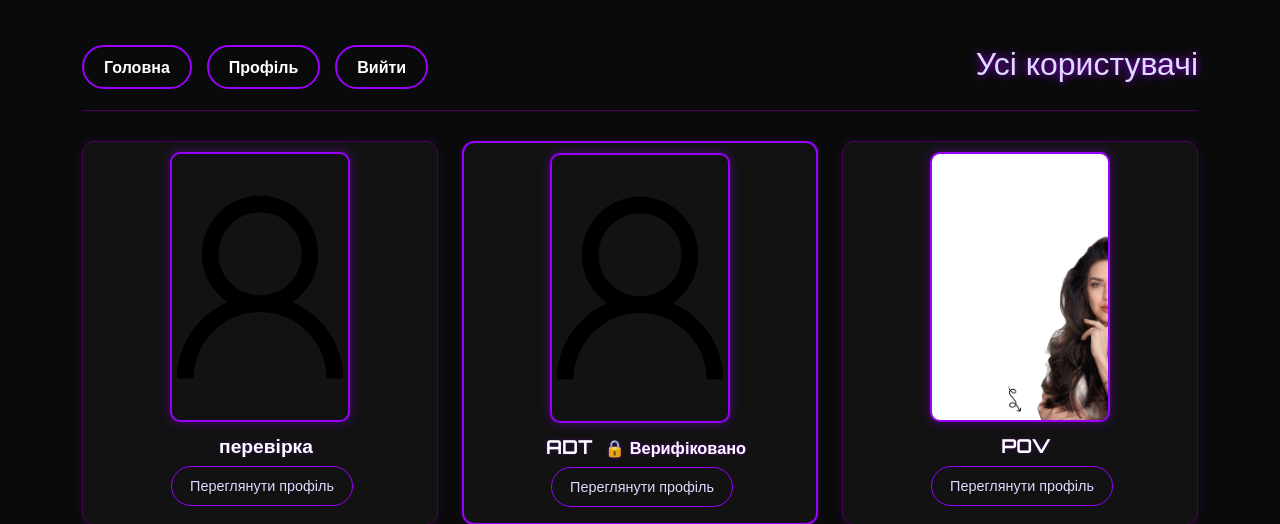
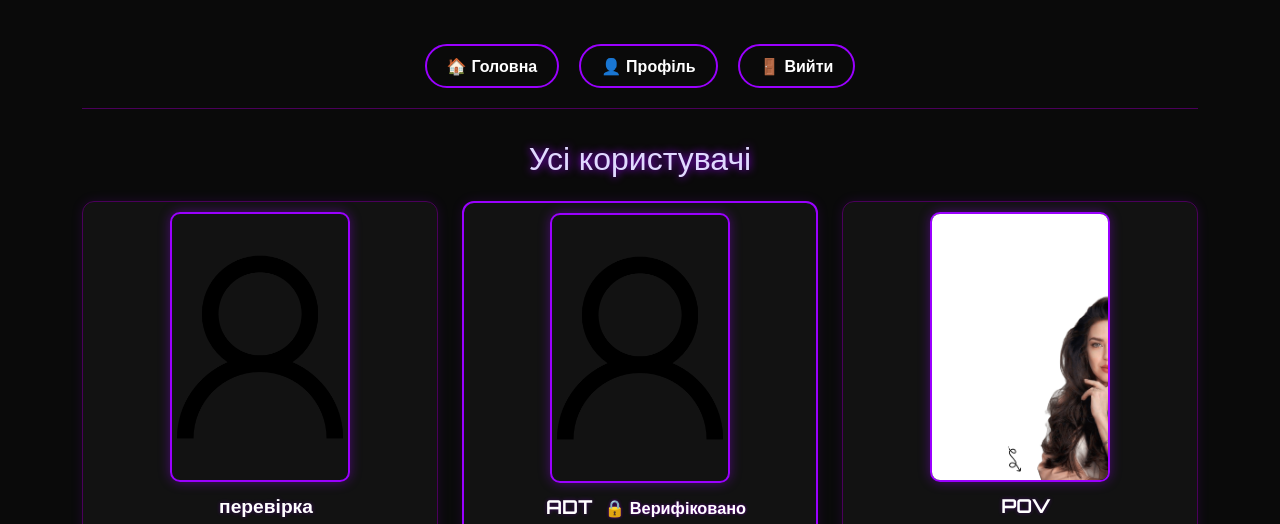
Before and after one commit to Mazko99/Koktelpart, a Flask app: page /profiles in a window 1280 px wide. Shown: the top 524 px of the page. Run offline with Flask 3, Linux system fonts and the light colour scheme; a user stored in the database is signed in; data comes from the database, SQL or seed files in the repository.

Commit message:
Оновлення

```diff
--- a/templates/profiles.html
+++ b/templates/profiles.html
@@ -29,11 +29,10 @@
 
     .nav-bar {
   display: flex;
-  justify-content: space-between;
-  align-items: center;
+  justify-content: center;
+  gap: 20px;
   padding: 20px 0;
   margin-bottom: 30px;
-  border-bottom: 1px solid #4a005a;
   flex-wrap: wrap;
 }
 
@@ -134,14 +133,13 @@
 </head>
 <body class="container py-4">
 
-  <div class="nav-bar">
-    <div>
-      <a href="/home">Головна</a>
-      <a href="/profile">Профіль</a>
-      <a href="/logout">Вийти</a>
-    </div>
-    <h2>Усі користувачі</h2>
-  </div>
+  <div class="nav-bar justify-content-center text-center">
+  <a href="/home">🏠 Головна</a>
+  <a href="/profile">👤 Профіль</a>
+  <a href="/logout">🚪 Вийти</a>
+</div>
+
+<h2 class="text-center mb-4">Усі користувачі</h2>
 
   <div class="row">
     {% if users %}
```
